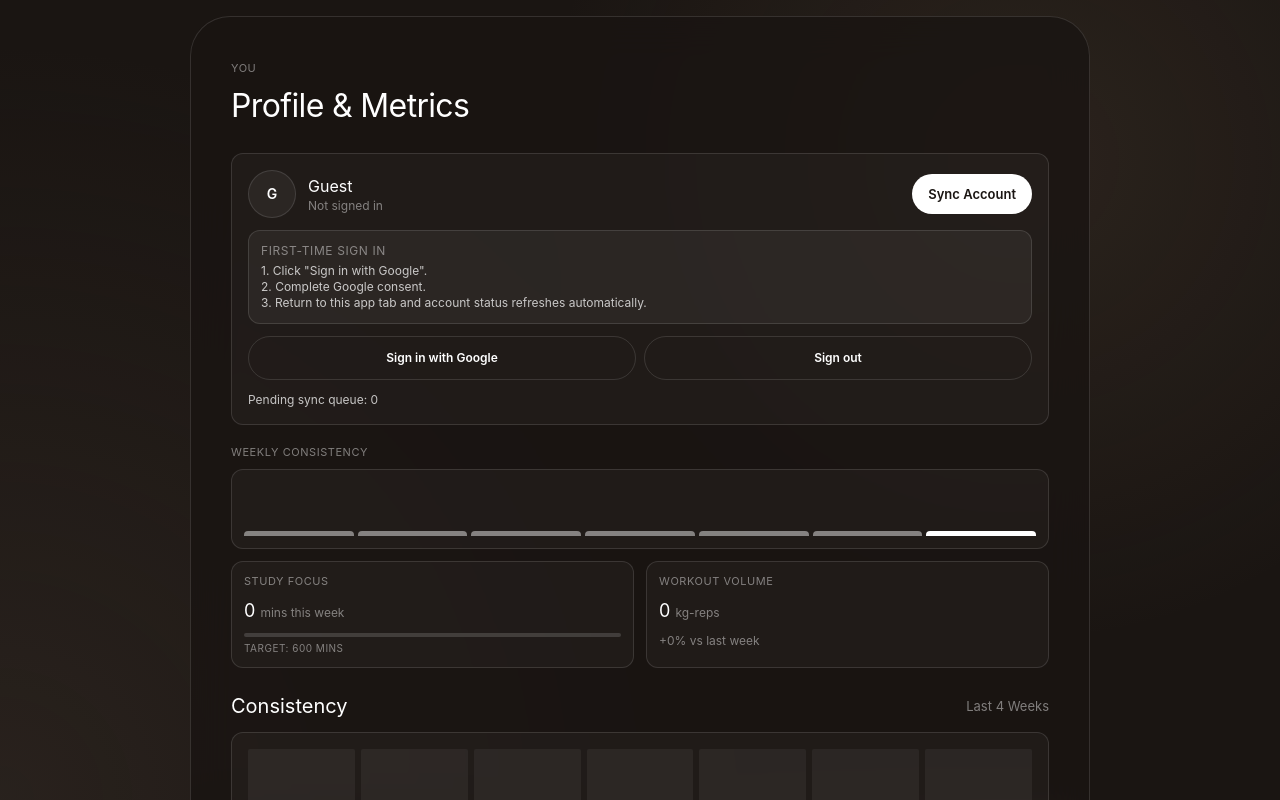
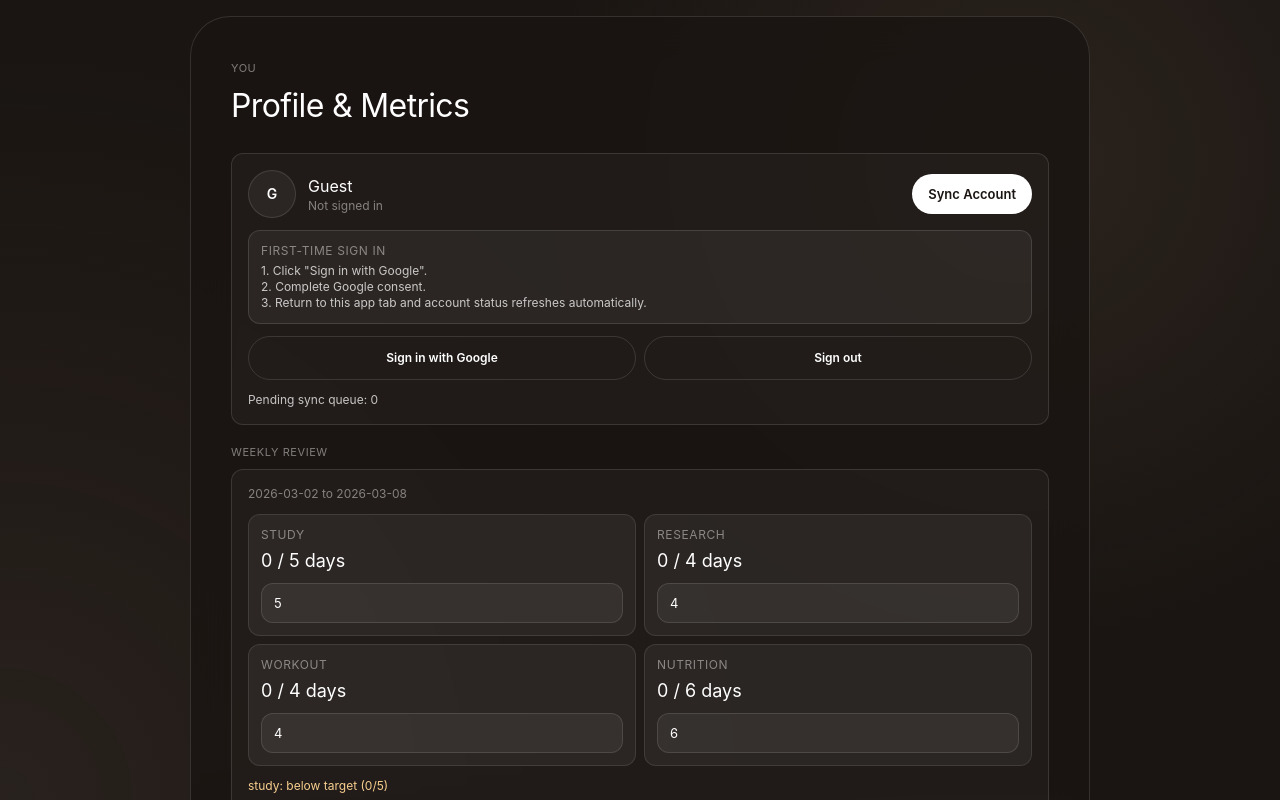
Before and after one commit to rayaanoidPrime/dayos, a React (Vite) app in the folder dayos-app/: page /you in a window 1280 px wide. Shown: the top 800 px of the page. Built offline with nearby package versions, Linux system fonts and the light colour scheme; no server answers.

Commit message:
feat(you): add weekly review thresholds and alert states

```diff
--- a/dayos-app/src/pages/YouPage.tsx
+++ b/dayos-app/src/pages/YouPage.tsx
@@ -35,6 +35,8 @@
   const completionByDate = useTodayStore((state) => state.completionByDate)
   const nutritionTargets = useTodayStore((state) => state.nutritionTargets)
   const setNutritionTargets = useTodayStore((state) => state.setNutritionTargets)
+  const weeklyGoalThresholds = useTodayStore((state) => state.weeklyGoalThresholds)
+  const setWeeklyGoalThreshold = useTodayStore((state) => state.setWeeklyGoalThreshold)
   const studyByDate = useStudyStore((state) => state.byDate)
   const workoutLogsByDate = useWorkoutStore((state) => state.logsByDate)
 
@@ -54,6 +56,7 @@
   const [targetCarbs, setTargetCarbs] = useState(String(activeNutritionTarget.carbsG))
   const [targetFats, setTargetFats] = useState(String(activeNutritionTarget.fatsG))
   const [goalStatus, setGoalStatus] = useState('')
+  const [weeklyStatus, setWeeklyStatus] = useState('')
 
   const profileName = useMemo(() => getProfileName(sessionEmail), [sessionEmail])
   const profileInitial = useMemo(() => profileName.charAt(0).toUpperCase(), [profileName])
@@ -147,6 +150,37 @@
       heatmapData,
     }
   }, [completionByDate, studyByDate, workoutLogsByDate])
+
+  const weeklyReview = useMemo(() => {
+    const { start, end } = weekBounds(0)
+    const days = Array.from({ length: 7 }).map((_, index) => {
+      const date = new Date(`${start}T00:00:00`)
+      date.setDate(date.getDate() + index)
+      return format(date, 'yyyy-MM-dd')
+    })
+
+    const doneCount = (key: 'study' | 'research' | 'workout' | 'nutrition') =>
+      days.reduce((count, day) => count + (completionByDate[day]?.[key] ? 1 : 0), 0)
+
+    const byKey = {
+      study: doneCount('study'),
+      research: doneCount('research'),
+      workout: doneCount('workout'),
+      nutrition: doneCount('nutrition'),
+    }
+
+    const alerts = (Object.keys(byKey) as Array<keyof typeof byKey>)
+      .map((key) => {
+        const target = weeklyGoalThresholds[key]
+        const done = byKey[key]
+        if (done >= target) {
+          return `${key}: met (${done}/${target})`
+        }
+        return `${key}: below target (${done}/${target})`
+      })
+
+    return { start, end, byKey, alerts }
+  }, [completionByDate, weeklyGoalThresholds])
 
   const refreshSyncInfo = async () => {
     const [count, activeEmail] = await Promise.all([db.syncQueue.count(), getSessionEmail()])
@@ -275,6 +309,44 @@
         <p className="mt-3 text-xs text-muted">Pending sync queue: {queueCount}</p>
         {authStatus && <p className="mt-2 text-xs text-tertiary">{authStatus}</p>}
         {syncStatus && <p className="mt-1 text-xs text-tertiary">{syncStatus}</p>}
+      </section>
+
+      <section className="mt-5">
+        <span className="page-label">Weekly Review</span>
+        <div className="mt-2 rounded-input border border-border bg-surface p-4">
+          <p className="text-xs text-tertiary">
+            {weeklyReview.start} to {weeklyReview.end}
+          </p>
+          <div className="mt-3 grid grid-cols-2 gap-2">
+            {(['study', 'research', 'workout', 'nutrition'] as const).map((key) => (
+              <div key={key} className="rounded-input border border-white/10 bg-[var(--surface-strong)] p-3">
+                <p className="text-xs uppercase tracking-[0.05em] text-tertiary">{key}</p>
+                <p className="mt-1 text-lg text-white">
+                  {weeklyReview.byKey[key]} / {weeklyGoalThresholds[key]} days
+                </p>
+                <input
+                  className="inspo-field mt-2 w-full"
+                  type="number"
+                  min={0}
+                  max={7}
+                  value={weeklyGoalThresholds[key]}
+                  onChange={(event) => {
+                    setWeeklyGoalThreshold(key, Number(event.target.value))
+                    setWeeklyStatus('Saved weekly thresholds.')
+                  }}
+                />
+              </div>
+            ))}
+          </div>
+          <div className="mt-3 space-y-1">
+            {weeklyReview.alerts.map((alert) => (
+              <p key={alert} className={`text-xs ${alert.includes('below target') ? 'text-warning' : 'text-success'}`}>
+                {alert}
+              </p>
+            ))}
+          </div>
+          {weeklyStatus && <p className="mt-2 text-xs text-tertiary">{weeklyStatus}</p>}
+        </div>
       </section>
 
       <section className="mt-5">
--- a/dayos-app/src/store/todayStore.ts
+++ b/dayos-app/src/store/todayStore.ts
@@ -29,6 +29,13 @@
   carbsG: number
 }
 
+type WeeklyGoalThresholds = {
+  study: number
+  research: number
+  workout: number
+  nutrition: number
+}
+
 type DayCardState = Partial<Record<TodayCardKey, boolean>>
 
 type TodayState = {
@@ -37,12 +44,14 @@
   waterMlByDate: Record<string, number>
   nutritionTargets: NutritionTargetsByType
   mealTemplates: MealTemplate[]
+  weeklyGoalThresholds: WeeklyGoalThresholds
   setCardCollapsed: (date: string, key: TodayCardKey, collapsed: boolean) => void
   toggleCardComplete: (date: string, key: TodayCardKey) => void
   addWater: (date: string, delta: number) => void
   resetWater: (date: string) => void
   addMealTemplate: (template: Omit<MealTemplate, 'id'>) => void
   setNutritionTargets: (type: NutritionDayType, targets: NutritionTargets) => void
+  setWeeklyGoalThreshold: (key: keyof WeeklyGoalThresholds, value: number) => void
 }
 
 const randomId = () =>
@@ -65,6 +74,12 @@
         },
       },
       mealTemplates: [],
+      weeklyGoalThresholds: {
+        study: 5,
+        research: 4,
+        workout: 4,
+        nutrition: 6,
+      },
       setCardCollapsed: (date, key, collapsed) =>
         set((state) => ({
           collapsedByDate: {
@@ -124,6 +139,13 @@
             },
           },
         })),
+      setWeeklyGoalThreshold: (key, value) =>
+        set((state) => ({
+          weeklyGoalThresholds: {
+            ...state.weeklyGoalThresholds,
+            [key]: Math.max(0, Math.min(7, Math.round(value))),
+          },
+        })),
     }),
     {
       name: 'dayos-today-state',
```
Also changed, not shown: 1 other file (tests, documents, lock files or other folders).
